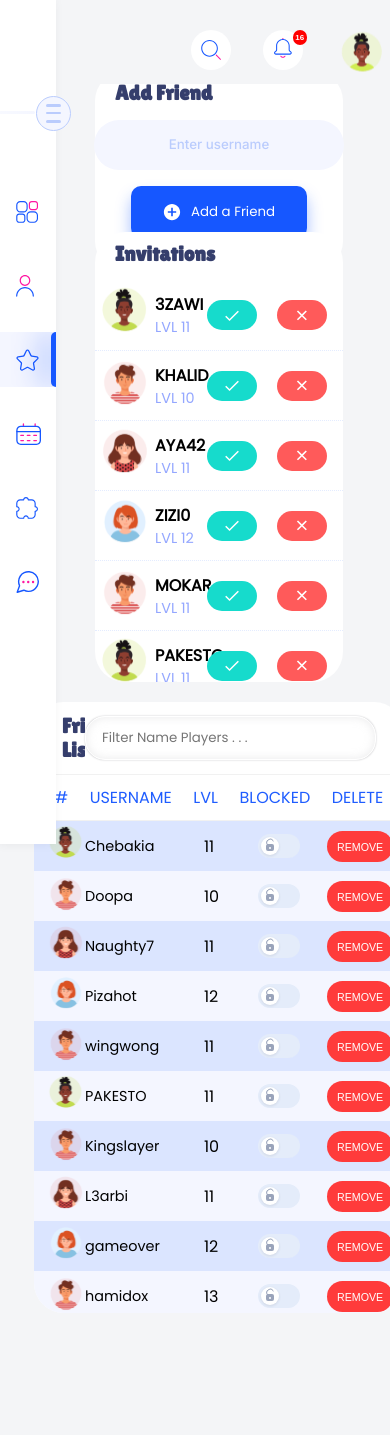
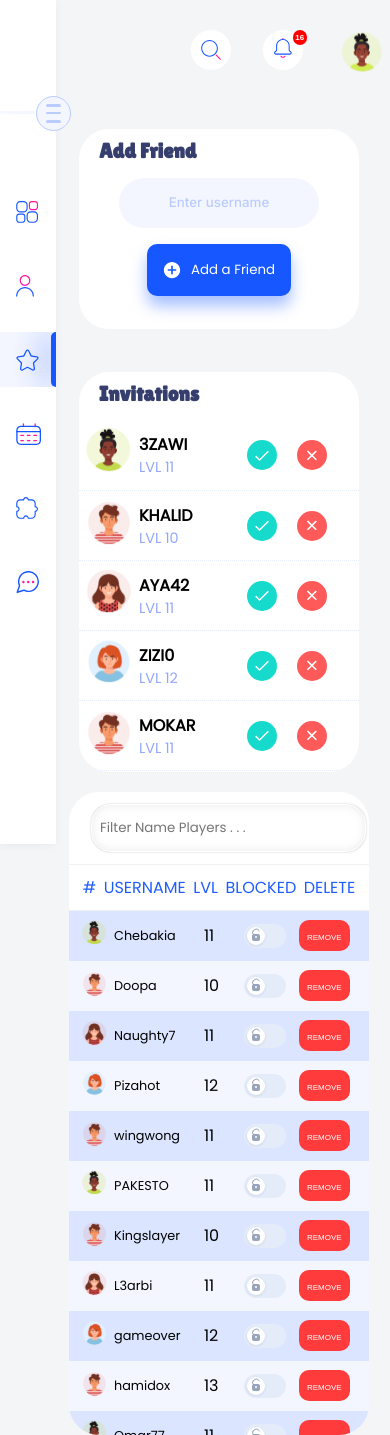
Before and after one commit to Elmostafa01/PingPong, a React (Vite) app: page /friends in a window 390 px wide. Before the commit the page ends 1313 px from the top, so only its background shows below. Built offline with nearby package versions, Linux system fonts and the light colour scheme; no server answers; a web font is replaced by a local one.

Commit message:
responsve for dash/profil/friend pages

```diff
--- a/src/styles/_dashboard.scss
+++ b/src/styles/_dashboard.scss
@@ -40,7 +40,7 @@
     grid-template-columns: repeat(20, 1fr);
     grid-template-rows: auto 200px;
     gap: 2rem;
-    overflow: hidden;
+    //overflow: hidden;
 
 
     .YourLastMatch {
@@ -1169,7 +1169,7 @@
             grid-row: auto;
         }
         .RankedGame {
-            grid-column: 2/20;
+            grid-column: 2/23;
             grid-row: 12/22;
 
             .rankedGameWrapper {
--- a/src/styles/_friends.scss
+++ b/src/styles/_friends.scss
@@ -50,8 +50,6 @@ $lightGrey: #99A3BA;
         max-width: 400px;
         height: 100%;
         max-height: 800px;
-        //padding: 20px;
-
 
         .addFriend {
             position: relative;
@@ -193,8 +191,6 @@ $lightGrey: #99A3BA;
                 width: 100%;
                 max-width: 300px;
                 height: 100%;
-                //max-height: 360px;
-                //border: 1px solid blue;
 
                 .demand {
                     position: relative;
@@ -389,8 +385,6 @@ $lightGrey: #99A3BA;
             }
 
             .rows {
-
-                //border: 1px solid red;
                 width: 100%;
                 height: 100%;
                 position: relative;
@@ -406,12 +400,8 @@ $lightGrey: #99A3BA;
                     &:nth-child(even) {
                         background: #F4F6FF;
                     }
-                    //&:first-child {
-                     //   padding-top: 5px
-                    //}
 
                     .avatar {
-                        //border: 1px solid red;
                         @include flexo();
                         border-radius: 50%;
                         width: 50px;
@@ -422,8 +412,6 @@ $lightGrey: #99A3BA;
                     }
 
                     .username {
-                        //border: 1px solid red;
-                        //padding: 5px;
                         width: 100px;
                         transform: translateX(-20%);
                         p {
@@ -639,9 +627,10 @@ $lightGrey: #99A3BA;
 
 @media (max-width: 745px) {
     .Friends {
-        margin-top: 150%;
+        margin-top: 200%;
         flex-wrap: wrap;
         align-content: center;
+        justify-content: center;
     }
 
     .addFriend-acceptFriend {
@@ -649,3 +638,85 @@ $lightGrey: #99A3BA;
 
     }
 }
+
+@media (max-width: 400px) {
+    .Friends {
+        padding: 1rem;
+
+        .addFriend-acceptFriend {
+            .addFriend {
+                .add {
+                    input {
+                        width: 200px;
+                    }
+
+                    button {
+                        padding: 1rem;
+                    }
+                }
+
+            }
+            .invitations {
+                max-height: 400px;
+                .inv-list {
+                    .demand {
+                        .accept-decline {
+                            right: 1rem;
+                            .validation {
+                                border-radius: 50%;
+                                width: 30px;
+                            }
+                            .decline {
+                                border-radius: 50%;
+                                width: 30px;
+                            }
+
+                        }
+                    }
+                }
+            }
+
+        }
+        .dataTable-friends {
+            min-width: 300px;
+            .TableComponent {
+                .title {
+                    gap: 10px;
+                    .header {
+                        h1 {
+                            font-size: 1em;
+                        }
+                    }
+                    input {
+                        margin-right: 0;
+                        padding: 0.8rem 0.5rem;
+                    }
+                }
+                .rows {
+                    .row {
+                        .avatar {
+                            img {
+                                height: 30px;
+                            }
+                        }
+                        .username {
+                            transform: translateX(-5%);
+                            p {
+                                font-size: 0.8em;
+                            }
+                        }
+                        .delete {
+                            button {
+                                border-radius: 10px;
+                                padding: 8px 8px;
+                                span {
+                                    font-size: 0.6em;
+                                }
+                            }
+                        }
+                    }
+                }
+            }
+        }
+    }
+}
--- a/src/styles/_landingpage.scss
+++ b/src/styles/_landingpage.scss
@@ -104,6 +104,7 @@ $vanilla: #F4F6FF;
 	}
 
     .effect {
+        display: none;
         z-index: 29;
         .circle {
             background: linear-gradient(190deg, #1f005c, #01eeff, #ff0000, #ff6ca9, #0059ff, #0affd6, #008cff, #6bdcff);
@@ -322,11 +323,45 @@ $vanilla: #F4F6FF;
             .nav {
                 .about {
                     .dropdown-content {
-                    transform: translateX(-15px);
+                        transform: translateX(-50px);
                     }
                 }
             }
 
-
+            .mid-align-content {
+            top: 0;
+            .mid-left {
+                .title {
+                    h1 {
+                        font-size:2em;
                     }
                 }
+
+                .text {
+                    p {
+                        font-size: 1em;
+                    }
+                }
+            }
+        }
+
+        .mid-right {
+            transform: translateY(20%);
+            display: flex;
+            justify-content: center;
+            .image {
+                width: 400px;
+                display: flex;
+                justify-content: flex-end;
+                align-items: center;
+
+                img {
+                    width: 500px ;
+                    height: 240px;
+                    min-width: 340px;
+                    pointer-events: none;
+                }
+            }
+        }
+    }
+}
--- a/src/styles/_profil.scss
+++ b/src/styles/_profil.scss
@@ -52,10 +52,11 @@ $fontcolor: #353E6C;
             flex-direction: column;
             background: #fff;
             width: 100%;
-            max-width: 350px;
+            max-width: 400px;
+            min-width: 300px;
             height: 100%;
             max-height: 750px;
-            padding: 20px;
+            padding: 4rem;
             border-radius: 30px;
             overflow: hidden;
             position: relative;
@@ -493,7 +494,7 @@ $fontcolor: #353E6C;
                 @include flexo();
                 width: 100%;
                 max-width: 300px;
-                //flex: 0 0 300px;
+                flex: 0 0 300px;
                 height: 12vh;
                 border: 2px solid #EFF2FF;
                 background: #FBFCFF;
@@ -1117,7 +1118,27 @@ $fontcolor: #353E6C;
     }
 }
 
+@media (max-width: 400px) {
+    .profil {
+        .wrapper {
+            .achievements {
+                .achievement {
+                    flex: 0 0 200px;
 
+                    .symbol {
+                        width: 150px;
+                    }
+
+                    .symbol-text {
+                        .text {
+                            display: none;
+                        }
+                    }
+                }
+            }
+        }
+    }
+}
 
 
 @keyframes fade {
```
Lines whose indentation alone changed are shown as unchanged.
